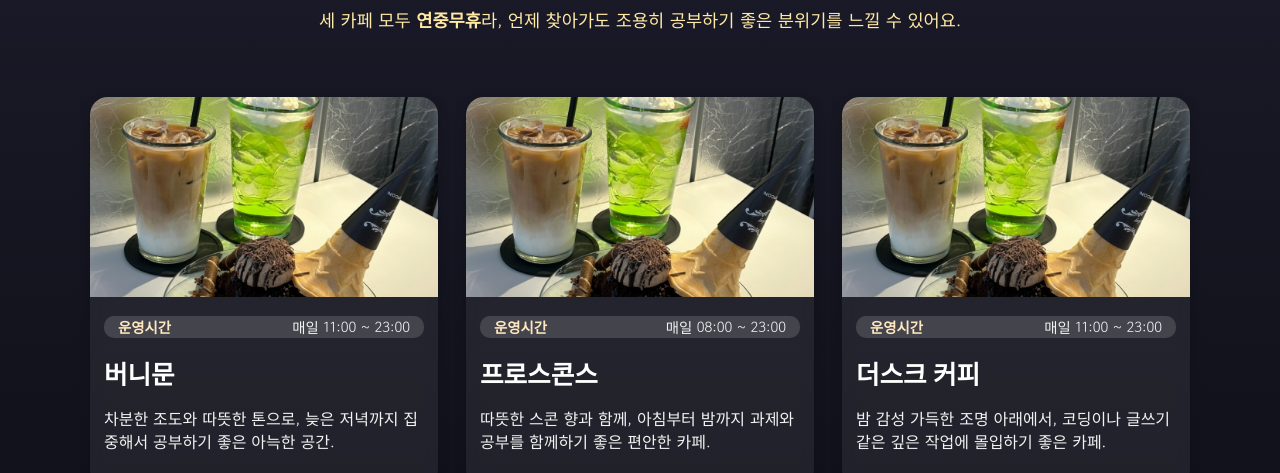
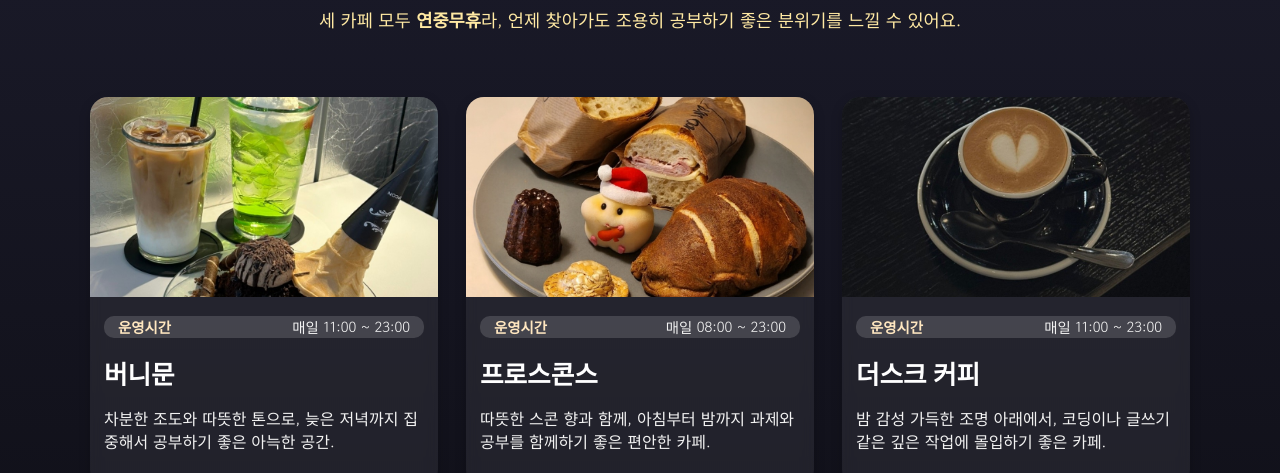
Before and after one commit to gyurin468/mini-homepage, a plain HTML site: page index.html in a window 1280 px wide. Shown: the part 324-797 px from the top of the page. Drawn offline with Linux system fonts and the light colour scheme; a web font is replaced by a local one.

Commit message:
Update index.html

```diff
--- a/index.html
+++ b/index.html
@@ -69,7 +69,7 @@
         <a class="cafe-link" href="https://naver.me/FXwPKB8e" target="_blank">
           <article class="cafe-card">
             <!-- TODO: 파일 이름이 다르면 bunnymoon.png 부분을 실제 파일 이름으로 바꾸세요 -->
-            <img src="images/cafe1.jpg" alt="프로스콘스 EAST점" class="cafe-photo">
+            <img src="images/cafe1.jpg" alt="버니문" class="cafe-photo">
 
             <!-- ✅ 운영시간 표시 (사진 바로 아래) -->
             <p class="cafe-hours">
@@ -89,7 +89,7 @@
         ========================== -->
         <a class="cafe-link" href="https://naver.me/GctEQT2E" target="_blank">
           <article class="cafe-card">
-            <img src="images/cafe1.jpg" alt="프로스콘스 EAST점" class="cafe-photo">
+            <img src="images/cafe2.jpg" alt="프로스콘스" class="cafe-photo">
 
 
             <!-- ✅ 운영시간 표시 -->
@@ -110,7 +110,7 @@
         ========================== -->
         <a class="cafe-link" href="https://naver.me/GvcYNxCE" target="_blank">
           <article class="cafe-card">
-            <img src="images/cafe1.jpg" alt="프로스콘스 EAST점" class="cafe-photo">
+            <img src="images/cafe3.jpg" alt="더스크커피" class="cafe-photo">
 
 
             <!-- ✅ 운영시간 표시 -->
```
